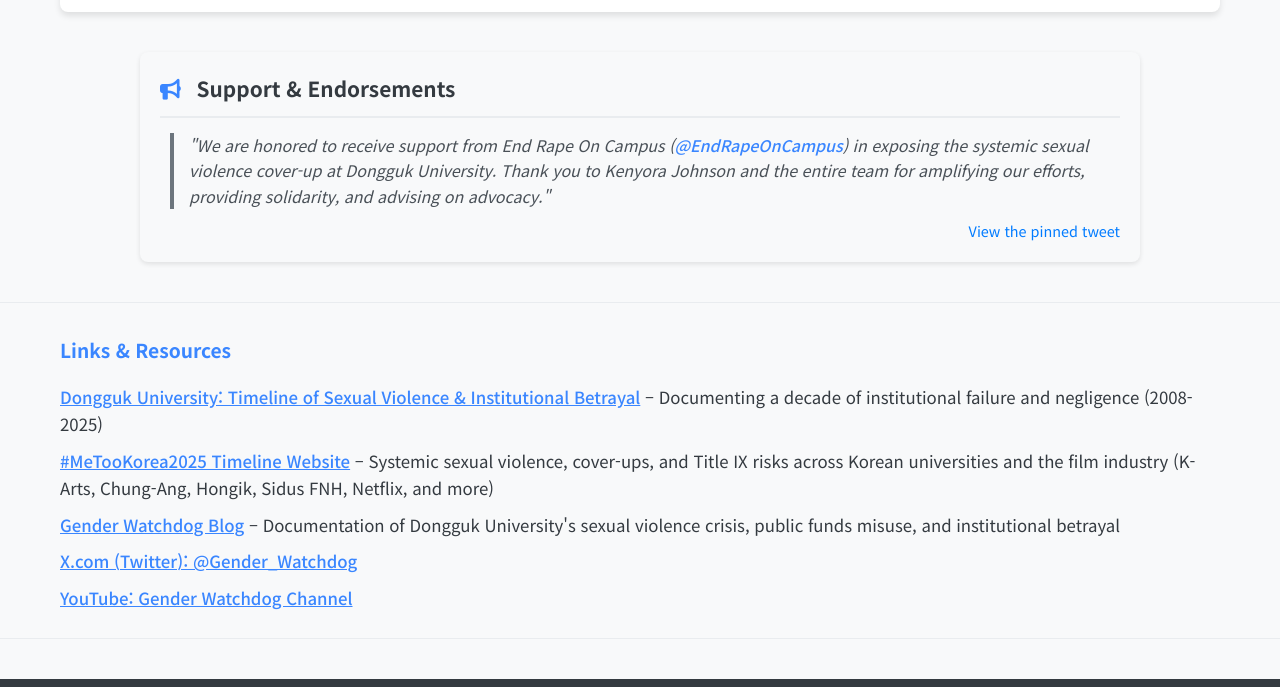
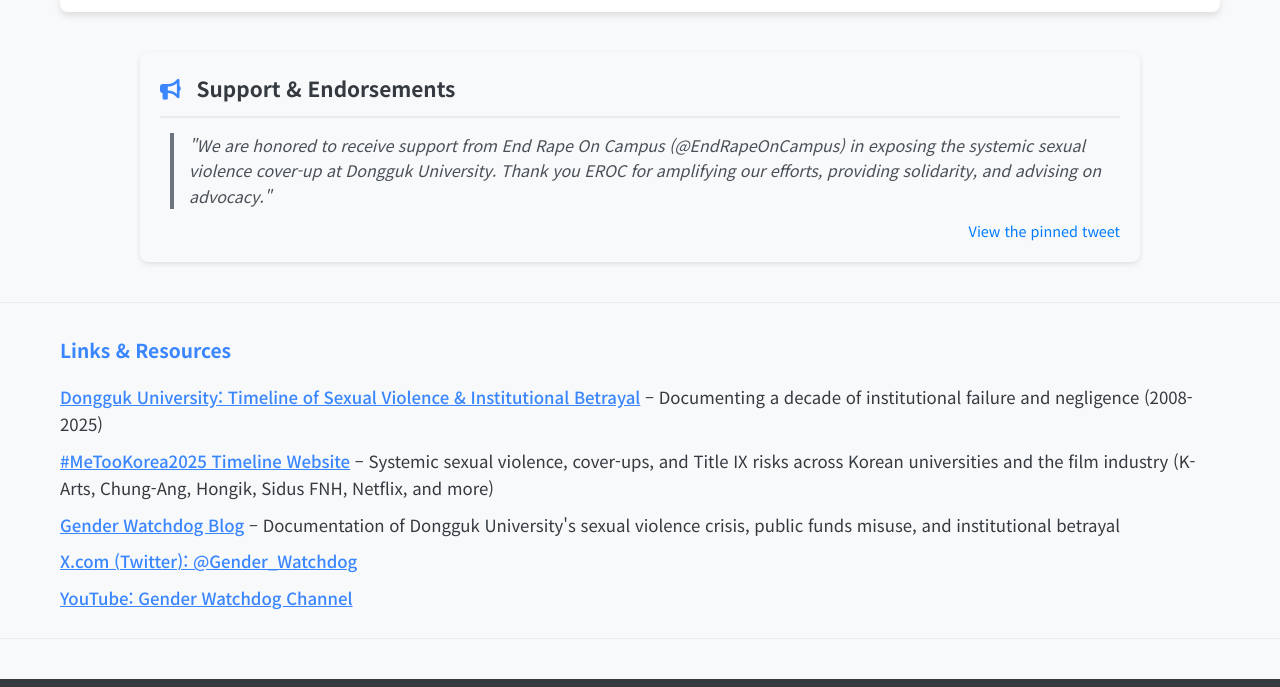
Before and after one commit to Gender-Watchdog/metoo2025_dashboard, a plain HTML site: page index.html in a window 1280 px wide. Shown: the part 2400-3087 px from the top of the page. Drawn offline with nearby package versions, Linux system fonts and the light colour scheme.

Commit message:
Update endorsement quote in index.html for clarity and conciseness, removing unnecessary details while maintaining the essence of support from End Rape On Campus.

```diff
--- a/index.html
+++ b/index.html
@@ -122,7 +122,7 @@
     <div class="endorsement-section">
         <h3><i class="fas fa-bullhorn"></i> Support & Endorsements</h3>
         <blockquote>
-            "We are honored to receive support from End Rape On Campus (<a href='https://twitter.com/EndRapeOnCampus' target='_blank' rel='noopener'>@EndRapeOnCampus</a>) in exposing the systemic sexual violence cover-up at Dongguk University. Thank you to Kenyora Johnson and the entire team for amplifying our efforts, providing solidarity, and advising on advocacy."
+            "We are honored to receive support from End Rape On Campus (@EndRapeOnCampus) in exposing the systemic sexual violence cover-up at Dongguk University. Thank you EROC for amplifying our efforts, providing solidarity, and advising on advocacy."
         </blockquote>
         <footer>
             <a href="https://x.com/Gender_Watchdog/status/1917483599189926092" target="_blank" rel="noopener">
```
